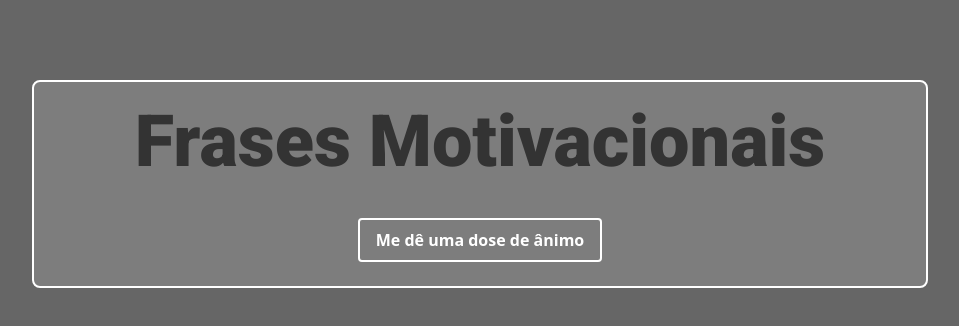
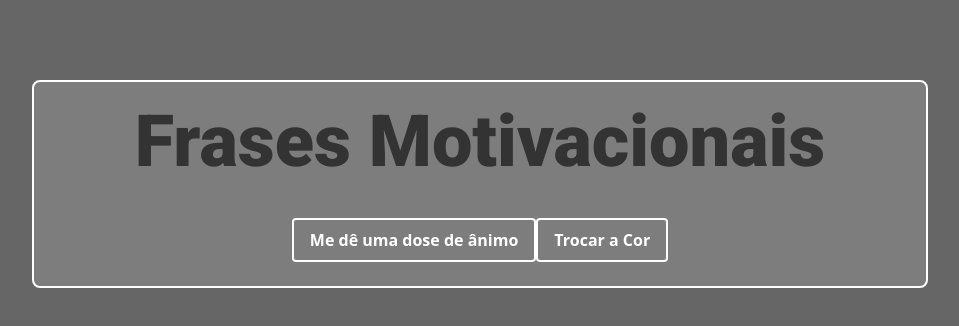
Before and after one commit to robertotcestari/codante-ts-no-react-exercicio, a React (Vite) app: page / in a window 1280 px wide. Shown: the top 326 px of the page, without its empty margins (160-1119 px from the left). Built offline with nearby package versions, Linux system fonts and the light colour scheme; the HTML template or start-up script is replaced by a standard one.

Commit message:
resolucao eventos e event handlers 01

```diff
--- a/src/App.tsx
+++ b/src/App.tsx
@@ -2,6 +2,7 @@ import { useState } from 'react';
 import { fetchQuote, fetchRandomColor } from './lib/services';
 import QuoteCard from './components/QuoteCard';
 import { Quote } from './lib/types';
+import HeaderCard from './components/HeaderCard';
 
 function App() {
   const [quote, setQuote] = useState<Quote | null>(null);
@@ -17,18 +18,7 @@ function App() {
   return (
     <main className="w-full min-h-screen " style={{ backgroundColor: bgColor }}>
       <section className="container px-10 py-20 mx-auto text-center">
-        <div className="w-full max-w-4xl px-10 py-6 mx-auto bg-white border-2 border-white rounded-lg bg-opacity-15 ">
-          <h1 className="text-3xl font-bold brightness-50 md:text-7xl font-display " style={{color: bgColor}}>
-            Frases Motivacionais
-          </h1>
-          <button
-            onClick={handleClick}
-            className="px-4 py-2 mt-10 font-bold text-white bg-transparent bg-gray-800 border-2 border-white rounded bg-opacity-10 focus:outline-none focus:ring-2 focus:ring-white focus:ring-opacity-50"
-          >
-            Me dê uma dose de ânimo
-          </button>
-        </div>
-
+        <HeaderCard setBgColor={setBgColor} bgColor={bgColor} handleClick={handleClick} />
         {quote && <QuoteCard quote={quote} />}
       </section>{' '}
     </main>
--- /dev/null
+++ b/src/components/Card.tsx
@@ -0,0 +1,11 @@
+import { PropsWithChildren } from "react";
+
+type CardProps = PropsWithChildren;
+
+export default function Card({children}: CardProps) {
+  return (
+    <article className="max-w-4xl p-10 mx-auto mt-12 bg-white border-2 border-gray-200 shadow-2xl rounded-2xl bg-opacity-10">
+    {children}
+  </article>
+  )
+}
--- /dev/null
+++ b/src/components/HeaderCard.tsx
@@ -0,0 +1,41 @@
+import { fetchRandomColor } from '../lib/services';
+
+type HeaderCardProps = {
+  handleClick: React.MouseEventHandler<HTMLButtonElement>;
+  bgColor: string;
+  setBgColor: React.Dispatch<React.SetStateAction<string>>;
+};
+
+export default function HeaderCard({
+  handleClick,
+  bgColor,
+  setBgColor,
+}: HeaderCardProps) {
+  async function handleChangeColorClick() {
+    const newColor = await fetchRandomColor();
+    setBgColor(newColor.hex);
+  }
+
+  return (
+    <div className="w-full max-w-4xl px-10 py-6 mx-auto bg-white border-2 border-white rounded-lg bg-opacity-15 ">
+      <h1
+        className="text-3xl font-bold brightness-50 md:text-7xl font-display "
+        style={{ color: bgColor }}
+      >
+        Frases Motivacionais
+      </h1>
+      <button
+        onClick={handleClick}
+        className="px-4 py-2 mt-10 font-bold text-white bg-transparent bg-gray-800 border-2 border-white rounded bg-opacity-10 focus:outline-none focus:ring-2 focus:ring-white focus:ring-opacity-50"
+      >
+        Me dê uma dose de ânimo
+      </button>
+      <button
+        className="px-4 py-2 mt-10 font-bold text-white bg-transparent bg-gray-800 border-2 border-white rounded bg-opacity-10 focus:outline-none focus:ring-2 focus:ring-white focus:ring-opacity-50"
+        onClick={handleChangeColorClick}
+      >
+        Trocar a Cor
+      </button>
+    </div>
+  );
+}
--- a/src/components/QuoteCard.tsx
+++ b/src/components/QuoteCard.tsx
@@ -1,3 +1,5 @@
+import Card from './Card';
+
 // interface QuoteCardProps {
 //   quote: {
 //     quote: string;
@@ -5,7 +7,6 @@
 //     id: number;
 //   };
 // }
-
 
 type QuoteCardProps = {
   quote: {
@@ -17,11 +18,11 @@ type QuoteCardProps = {
 
 export default function QuoteCard({ quote }: QuoteCardProps) {
   return (
-    <article className="max-w-4xl p-10 mx-auto mt-12 bg-white border-2 border-gray-200 shadow-2xl rounded-2xl bg-opacity-10">
+    <Card>
       <p className="font-serif text-3xl italic leading-normal text-gray-700 font-extralight">
         {quote.quote}
       </p>
       <p className="mt-10 text-2xl text-black">-- {quote.author}</p>
-    </article>
+    </Card>
   );
 }
--- a/src/lib/services.ts
+++ b/src/lib/services.ts
@@ -1,10 +1,9 @@
-import { Quote } from "./types";
+import { Quote } from './types';
 
 export async function fetchQuote() {
   // fetch json data from file
   const res = await fetch('../../data/quotes.json');
-  const quotes: Quote[] =
-    await res.json();
+  const quotes: Quote[] = await res.json();
   // pick a random quote
   const quote = quotes[Math.floor(Math.random() * quotes.length)];
 
@@ -14,7 +13,7 @@ export async function fetchQuote() {
 export async function fetchRandomColor() {
   // fetch json data from file
   const res = await fetch('../../data/colors.json');
-  const colors = await res.json();
+  const colors: { name: string; hex: string }[] = await res.json();
   // pick a random color
   const color = colors[Math.floor(Math.random() * colors.length)];
 
```
